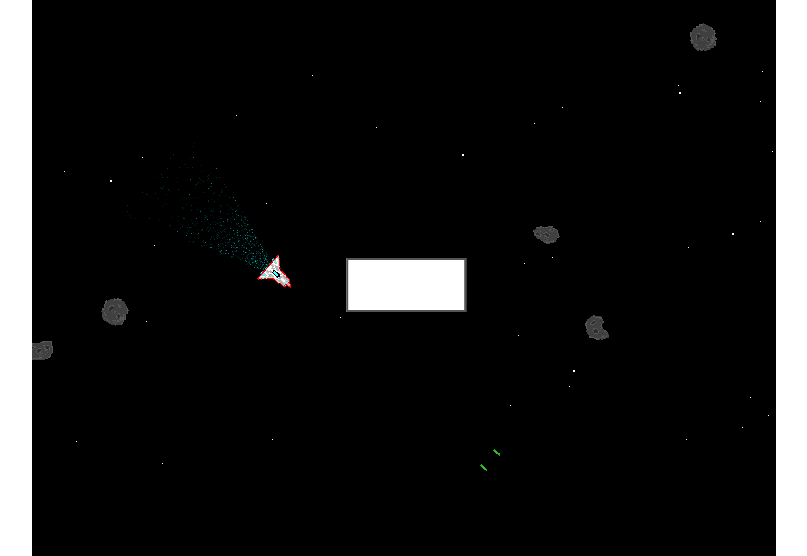
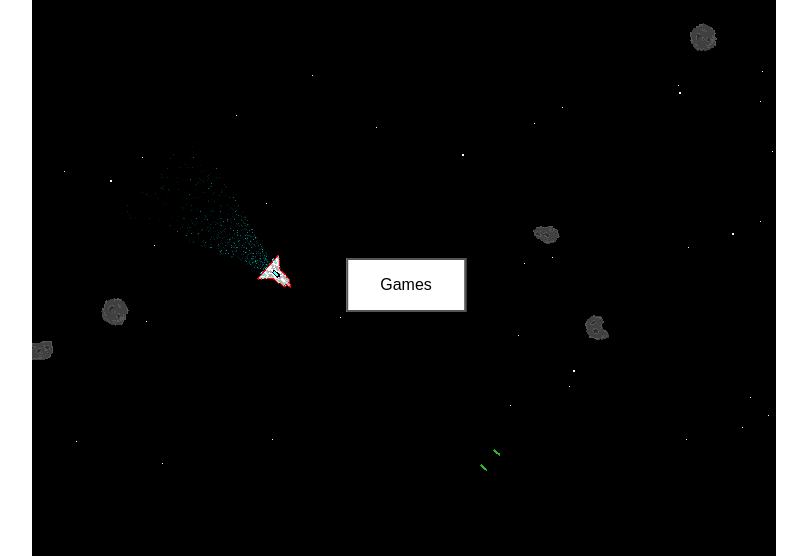
Before and after one commit to cgbradley/cgbradley.github.io, a PHP site: page / in a window 1280 px wide, with the pointer over the restyled element. Shown: the part 345-901 px from the top of the page, without its empty margins (236-1043 px from the left). Run offline with PHP 8.4, Linux system fonts and the light colour scheme.

Commit message:
Update sub.css

```diff
--- a/css/sub.css
+++ b/css/sub.css
@@ -20,9 +20,11 @@
 }
 
 .gamesbutton:hover {
-    background-color: white;
-    color: white;
+    background-color: rgba(255, 255, 255);
+    color: #000000;
+
 }
+
 .gamesbutton {
     background-color: rgba(255, 255, 255, 0);
     color: white;
```
